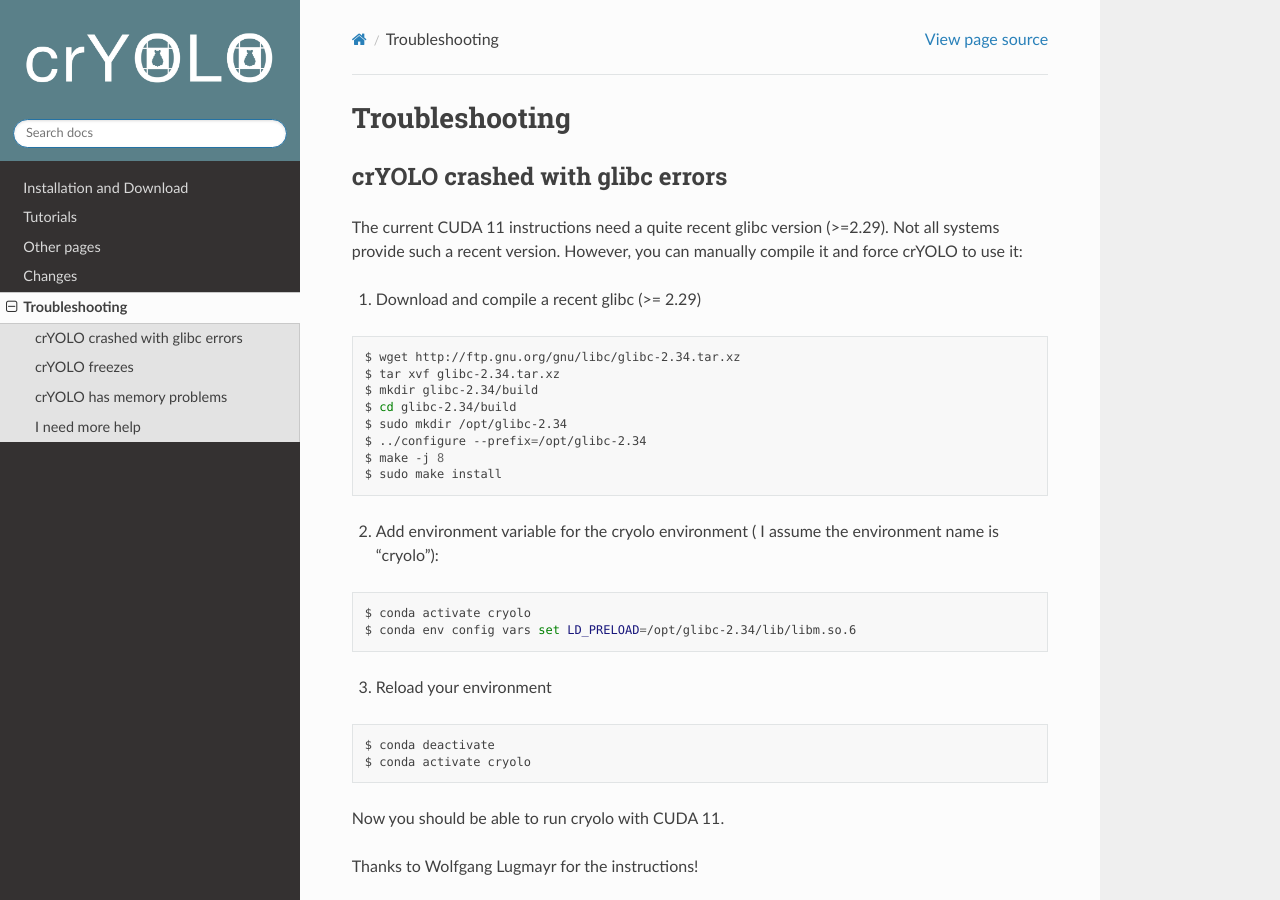
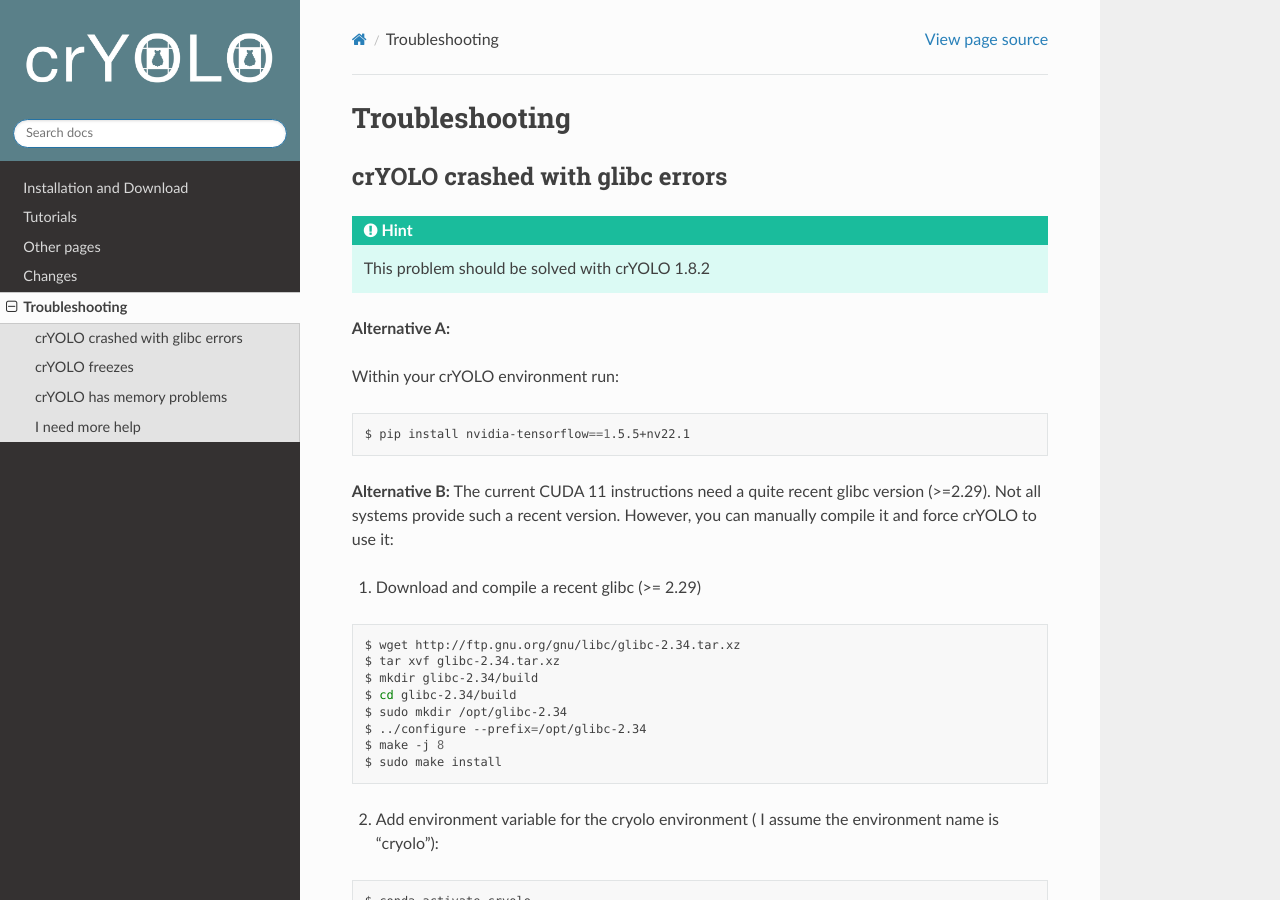
Before and after one commit to MPI-Dortmund/cryolo, a Sphinx documentation site: the page built from source/troubleshooting.rst, in a window 1280 px wide and 900 px high. Built offline with Sphinx 7.4.7 and the Read the Docs theme 2.0.0, drawn with Linux system fonts in a browser that asks for light colours.

Commit message:
update installation and trouble shooting

```diff
--- a/source/installation.rst
+++ b/source/installation.rst
@@ -91,7 +91,6 @@
 .. prompt:: bash $
 
     pip install nvidia-pyindex
-    pip install nvidia-tensorflow[horovod]
 
 To install crYOLO with CUDA 11 support you need to run:
 
--- a/source/troubleshooting.rst
+++ b/source/troubleshooting.rst
@@ -5,6 +5,19 @@
 crYOLO crashed with glibc errors
 ^^^^^^^^^^^^^^^^^^^^^^^^^^^^^^^^
 
+.. hint::
+    This problem should be solved with crYOLO 1.8.2
+
+
+**Alternative A:**
+
+Within your crYOLO environment run:
+
+.. prompt:: bash $
+
+    pip install nvidia-tensorflow==1.5.5+nv22.1
+
+**Alternative B:**
 The current CUDA 11 instructions need a quite recent glibc version (>=2.29). Not all systems provide such a
 recent version. However, you can manually compile it and force crYOLO to use it:
 
```
